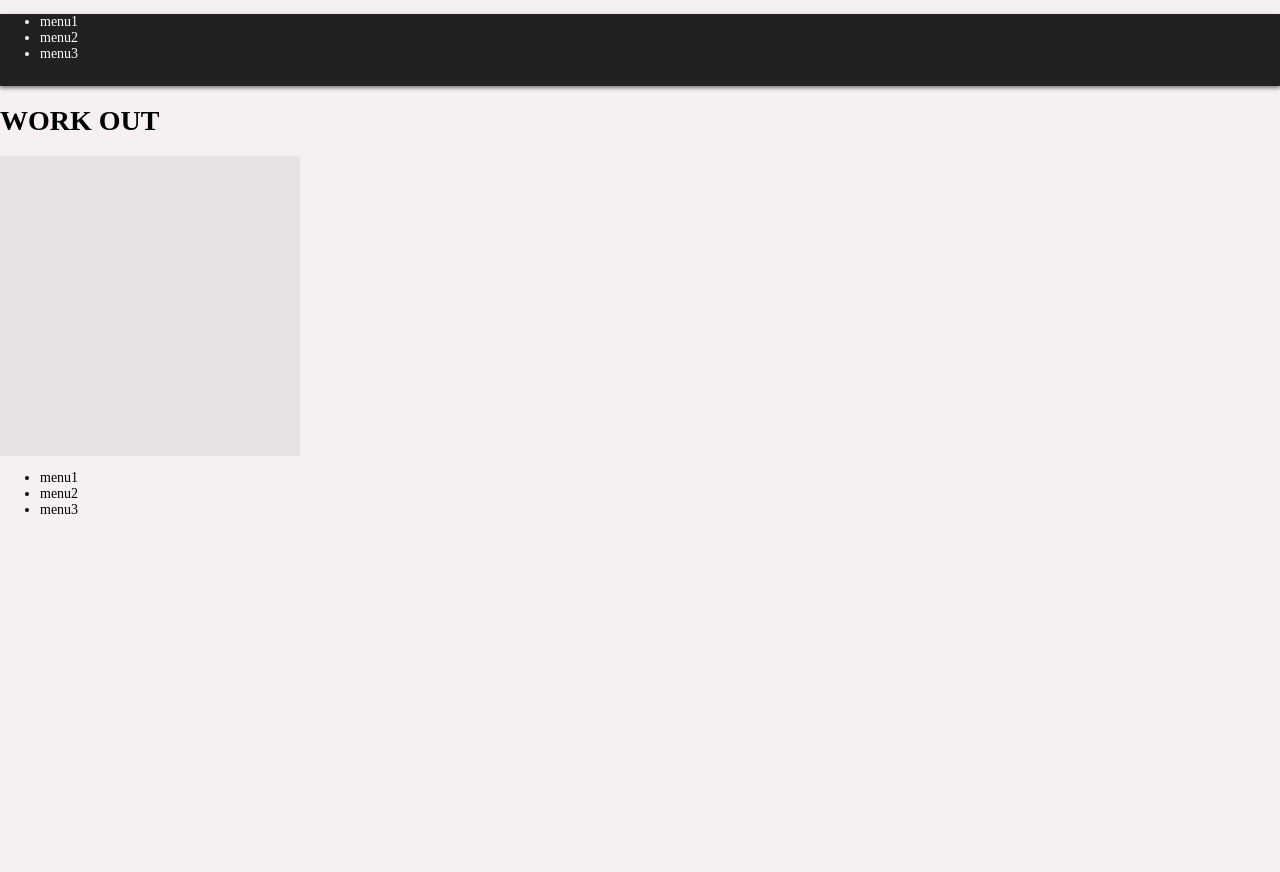
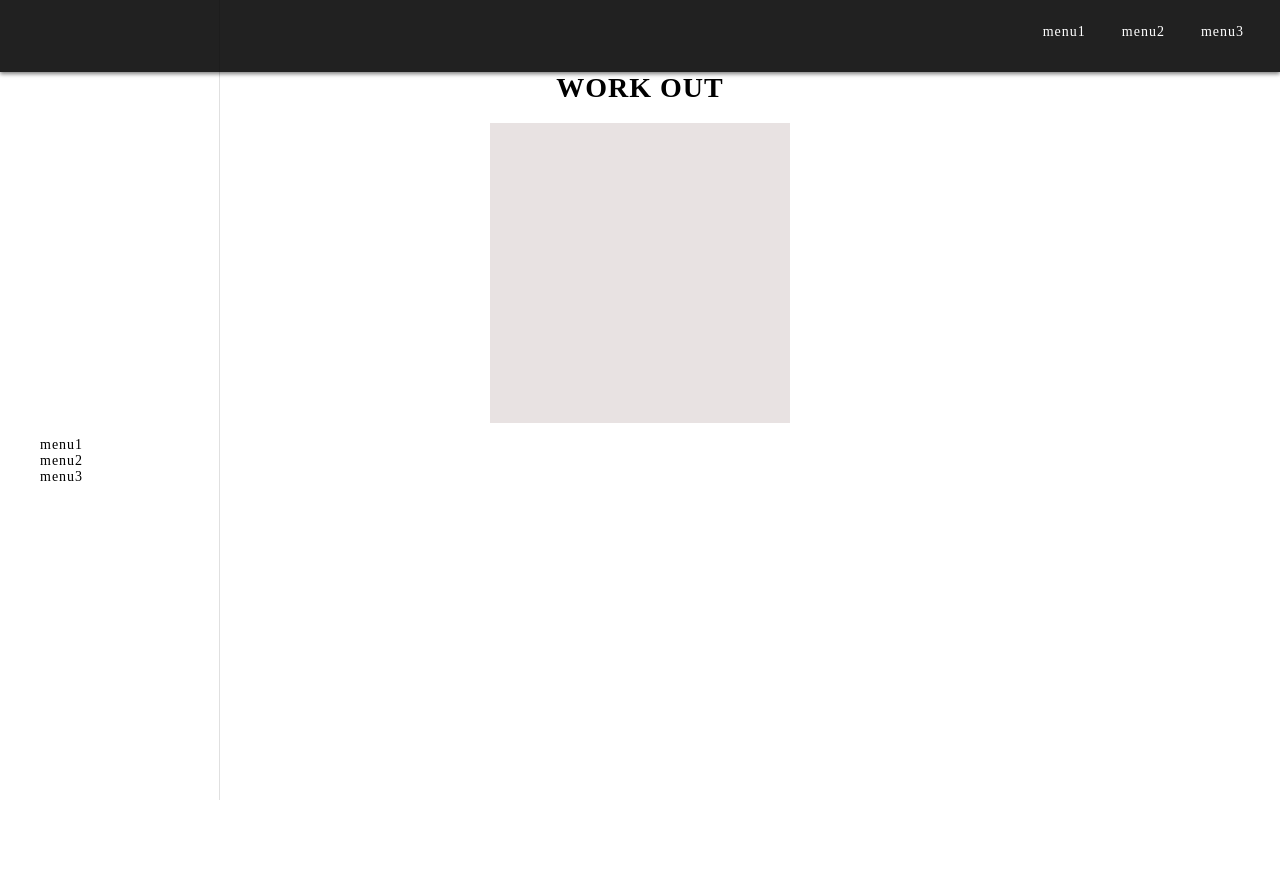
Before and after one commit to pixcelo/workout, a PHP site: page / in a window 1280 px wide. Before the commit the page ends 514 px from the top, so only its background shows below. Run offline with PHP 8.4, Linux system fonts and the light colour scheme.

Commit message:
header追記

```diff
--- a/assets/css/style.css
+++ b/assets/css/style.css
@@ -5,20 +5,44 @@ html, body {
 }
 
 body {
-  background-color: #f7f0f0;
   font-size: 14px;
   min-width: 720px;
 }
 
+* {
+  letter-spacing: 1px;
+}
+
+
 .headerContainer {
+  height: 72px;
+  width: 100%;
+  position: fixed;
+  top: 0;
   background-color: #212121;
-  height: 72px;
   box-shadow: 0 2px 4px rgba(0, 0, 0, 0.5);
+}
+
+.headerContainer ul {
+  display: flex;
+  justify-content: flex-end;
+  list-style: none;
+  margin: 24px auto;
+}
+
+.headerContainer ul li {
+  margin-right: 2.25rem;
 }
 
 .headerContainer nav {
   color: #fff;
   list-style: none;
+}
+
+.container {
+  display: block;
+  width: 100%;
+  margin-top: 72px;
 }
 
 .sideContainer {
@@ -27,6 +51,10 @@ body {
   position: fixed;
   top: 0;
   left: 0;
+  border-color: rgba(0, 0, 0, 0.12);
+  box-sizing: border-box;
+  border-right-width: 1px;
+  border-right-style: solid;
 }
 
 .viewContainer {
@@ -34,3 +62,15 @@ body {
   height: 300px;
   width: 300px;
 }
+
+.mainContainer h1 {
+  text-align: center;
+}
+
+.viewContainer {
+  margin: 0 auto;
+}
+
+.menuContainer ul {
+  list-style: none;
+}
--- a/index.php
+++ b/index.php
@@ -7,7 +7,8 @@
   <title>WORK OUT</title>
 </head>
 <body>
-  <header class="headerContainer">
+
+  <header class="headerContainer show">
     <nav>
       <ul>
         <li>menu1</li>
@@ -18,10 +19,17 @@
   </header>
 
   <div class="container">
-    <div class="sideContainer">
 
-    </div>
-    <div class="mainContainer">
+    <aside class="sideContainer">
+      <div class="header">
+
+      </div>
+      <div>
+
+      </div>
+    </aside>
+
+    <main class="mainContainer">
       <h1>WORK OUT</h1>
       <div class="viewContainer"></div>
       <div class="menuContainer">
@@ -31,8 +39,8 @@
             <li>menu3</li>
           </ul>
       </div>
+    <main>
 
-    </div>
   </div>
 
 </body>
```
